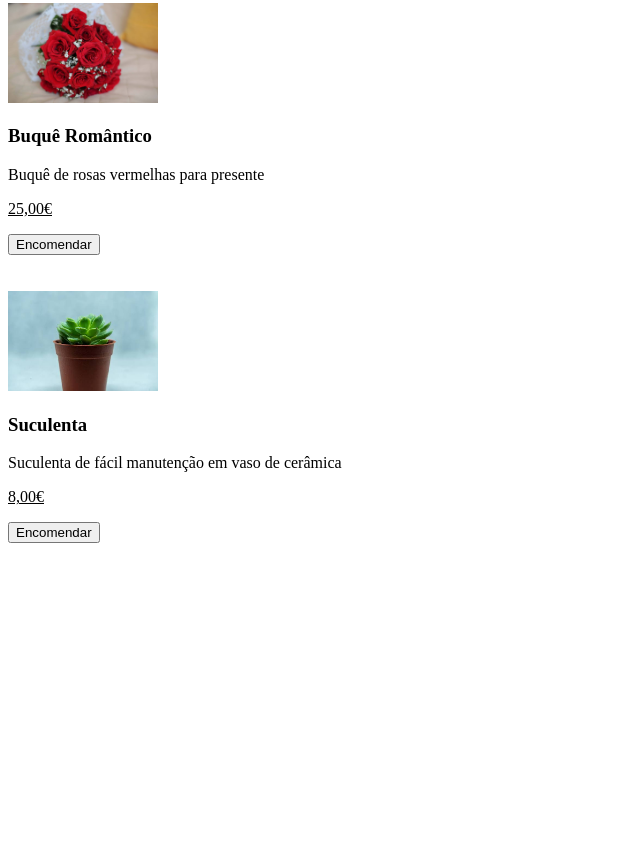
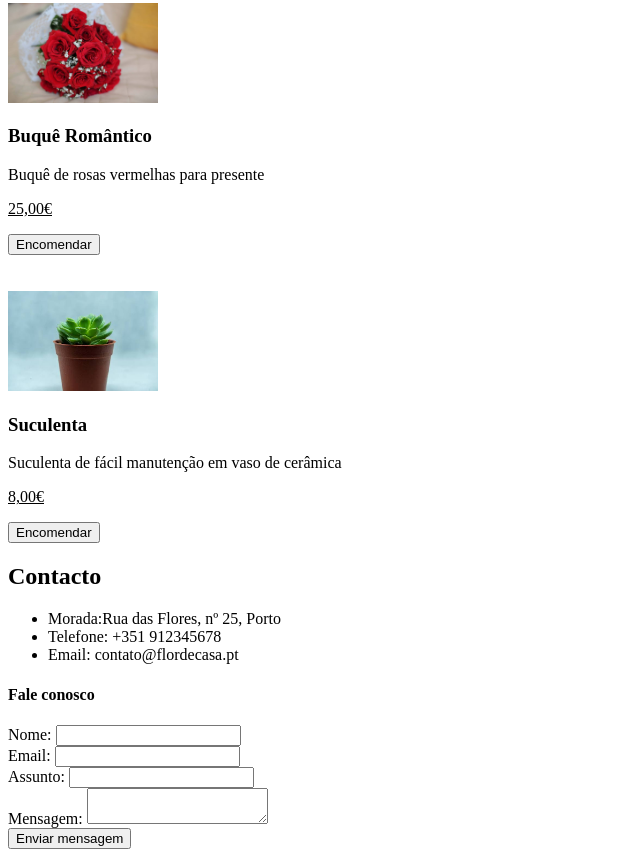
Before and after one commit to caroline-torres/flordecasa-floricultura, a plain HTML site: page index.html in a window 1280 px wide. Shown: the part 1439-2296 px from the top of the page, without its empty margins (0-640 px from the left). Before the commit the page ends 1990 px from the top, so only its background shows below. Drawn offline with Linux system fonts and the light colour scheme.

Commit message:
feature: criação da sessão contatos e do formulário

```diff
--- a/index.html
+++ b/index.html
@@ -55,6 +55,29 @@
         <p><ins> 8,00€</ins></p>
         <button>Encomendar</button>
 </div>
-
+<div>
+    <h2> Contacto</h2>
+        <ul>
+            <li>Morada:Rua das Flores, nº 25, Porto</li>
+            <li>Telefone: +351 912345678</li>
+            <li>Email: contato@flordecasa.pt</li>
+        </ul>
+    <h4>Fale conosco</h4>
+    <form action="Fale Conosco">
+        <label for="nome">Nome:</label>
+        <input type="text" id="nome" name="nome">
+        <br>
+        <label for="email">Email:</label>
+        <input type="email" id="email" name="email">
+        <br>
+        <label for="assunto">Assunto:</label>
+        <input type="text" id="assunto" name="assunto">
+        <br>
+        <label for="mensagem">Mensagem:</label>
+        <textarea id="mensagem" name="mensagem"></textarea>
+        <br>
+        <button type="submit">Enviar mensagem</button>
+    </form>
+</div>
 </body>
 </html>
```
